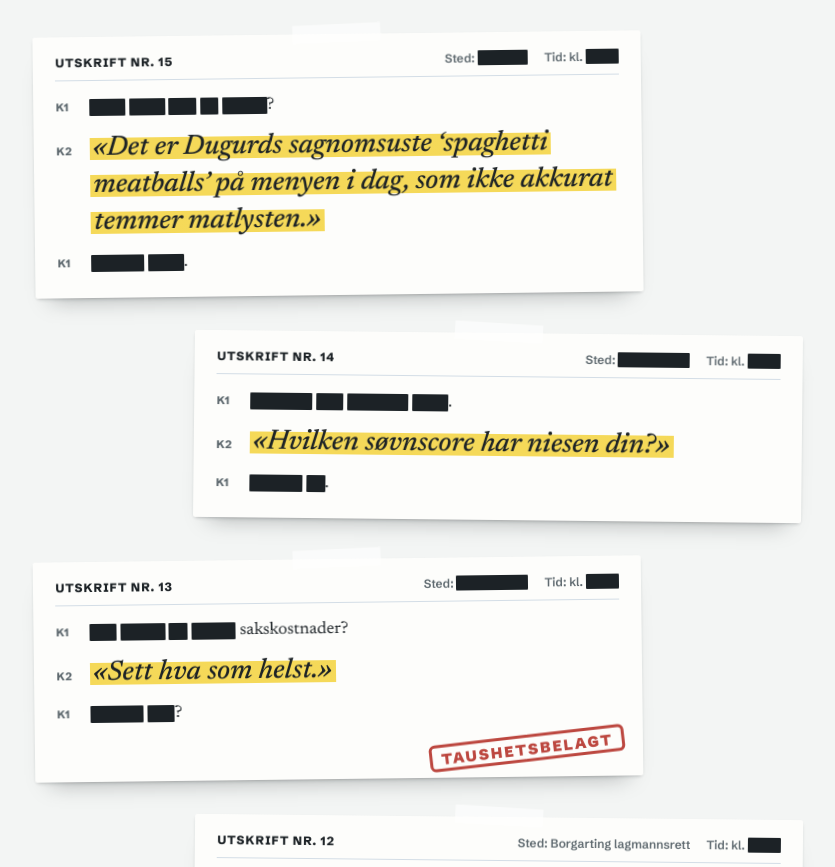
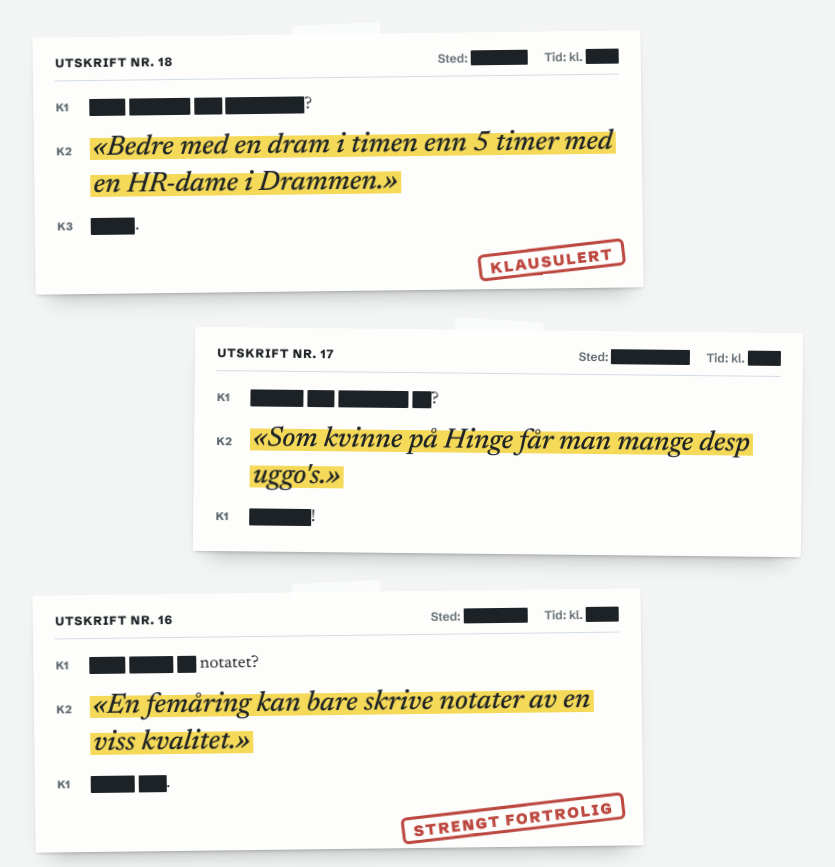
Before and after one commit to marev-svw/Lunsjbordet, a plain HTML site: page sitater.html in a window 1280 px wide. Shown: the part 400-1267 px from the top of the page, without its empty margins (222-1057 px from the left). Drawn offline with Linux system fonts and the light colour scheme.

Commit message:
Legg til tre nye sitater fra idébanken (utskrift nr. 16–18)
Co-Authored-By: Claude Opus 5.5 <noreply@anthropic.com>
Claude-Session: https://claude.ai/code/session_011rqFqNrcWHtrYnR9uqDjCz

```diff
--- a/sitater.html
+++ b/sitater.html
@@ -243,6 +243,35 @@
     </div>
 
     <ol class="bunke">
+      <li class="ark stemplet">
+        <p class="ark-hode"><b>Utskrift nr. 18</b><span>Sted: <span class="sladd" aria-hidden="true">xxxxxxxx</span><span class="sr-only">sladdet</span></span><span>Tid: kl. <span class="sladd" aria-hidden="true">xx:xx</span><span class="sr-only">sladdet</span></span></p>
+        <div class="linjer">
+          <p class="linje"><span class="hvem">K1</span><span><span aria-hidden="true"><span class="sladd">xxxx</span> <span class="sladd">xxxxxxx</span> <span class="sladd">xxx</span> <span class="sladd">xxxxxxxxx</span>?</span><span class="sr-only">Sladdet.</span></span></p>
+          <p class="linje"><span class="hvem">K2</span><span class="sitat"><mark>«Bedre med en dram i timen enn 5 timer med en HR-dame i Drammen.»</mark></span></p>
+          <p class="linje"><span class="hvem">K3</span><span><span aria-hidden="true"><span class="sladd">xxxxx</span>.</span><span class="sr-only">Sladdet.</span></span></p>
+        </div>
+        <p class="stempel" aria-hidden="true">Klausulert</p>
+      </li>
+
+      <li class="ark">
+        <p class="ark-hode"><b>Utskrift nr. 17</b><span>Sted: <span class="sladd" aria-hidden="true">xxxxxxxxxxx</span><span class="sr-only">sladdet</span></span><span>Tid: kl. <span class="sladd" aria-hidden="true">xx:xx</span><span class="sr-only">sladdet</span></span></p>
+        <div class="linjer">
+          <p class="linje"><span class="hvem">K1</span><span><span aria-hidden="true"><span class="sladd">xxxxxx</span> <span class="sladd">xxx</span> <span class="sladd">xxxxxxxx</span> <span class="sladd">xx</span>?</span><span class="sr-only">Sladdet.</span></span></p>
+          <p class="linje"><span class="hvem">K2</span><span class="sitat"><mark>«Som kvinne på Hinge får man mange desp uggo's.»</mark></span></p>
+          <p class="linje"><span class="hvem">K1</span><span><span aria-hidden="true"><span class="sladd">xxxxxxx</span>!</span><span class="sr-only">Sladdet.</span></span></p>
+        </div>
+      </li>
+
+      <li class="ark stemplet">
+        <p class="ark-hode"><b>Utskrift nr. 16</b><span>Sted: <span class="sladd" aria-hidden="true">xxxxxxxxx</span><span class="sr-only">sladdet</span></span><span>Tid: kl. <span class="sladd" aria-hidden="true">xx:xx</span><span class="sr-only">sladdet</span></span></p>
+        <div class="linjer">
+          <p class="linje"><span class="hvem">K1</span><span><span class="sr-only">Sladdet, bortsett fra ett ord: </span><span aria-hidden="true"><span class="sladd">xxxx</span> <span class="sladd">xxxxx</span> <span class="sladd">xx</span> </span>notatet<span aria-hidden="true">?</span></span></p>
+          <p class="linje"><span class="hvem">K2</span><span class="sitat"><mark>«En femåring kan bare skrive notater av en viss kvalitet.»</mark></span></p>
+          <p class="linje"><span class="hvem">K1</span><span><span aria-hidden="true"><span class="sladd">xxxxx</span> <span class="sladd">xxx</span>.</span><span class="sr-only">Sladdet.</span></span></p>
+        </div>
+        <p class="stempel" aria-hidden="true">Strengt fortrolig</p>
+      </li>
+
       <li class="ark">
         <p class="ark-hode"><b>Utskrift nr. 15</b><span>Sted: <span class="sladd" aria-hidden="true">xxxxxxx</span><span class="sr-only">sladdet</span></span><span>Tid: kl. <span class="sladd" aria-hidden="true">xx:xx</span><span class="sr-only">sladdet</span></span></p>
         <div class="linjer">
```
